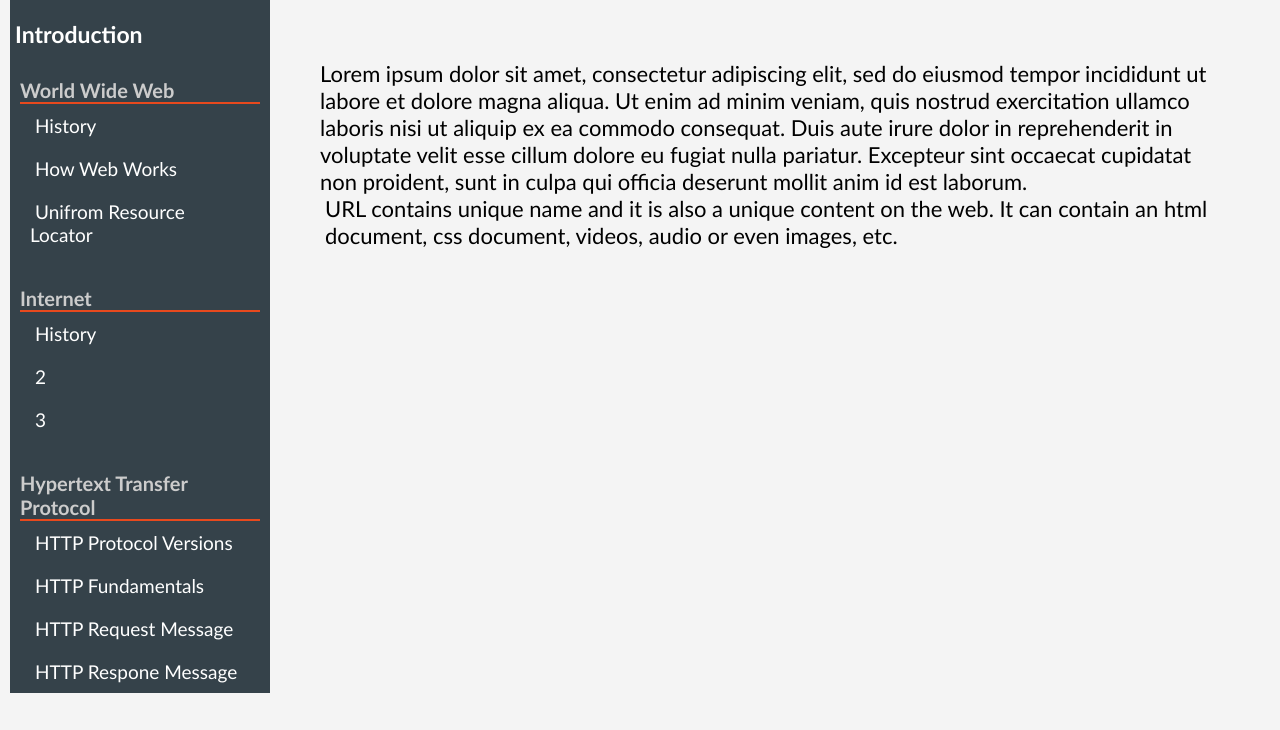
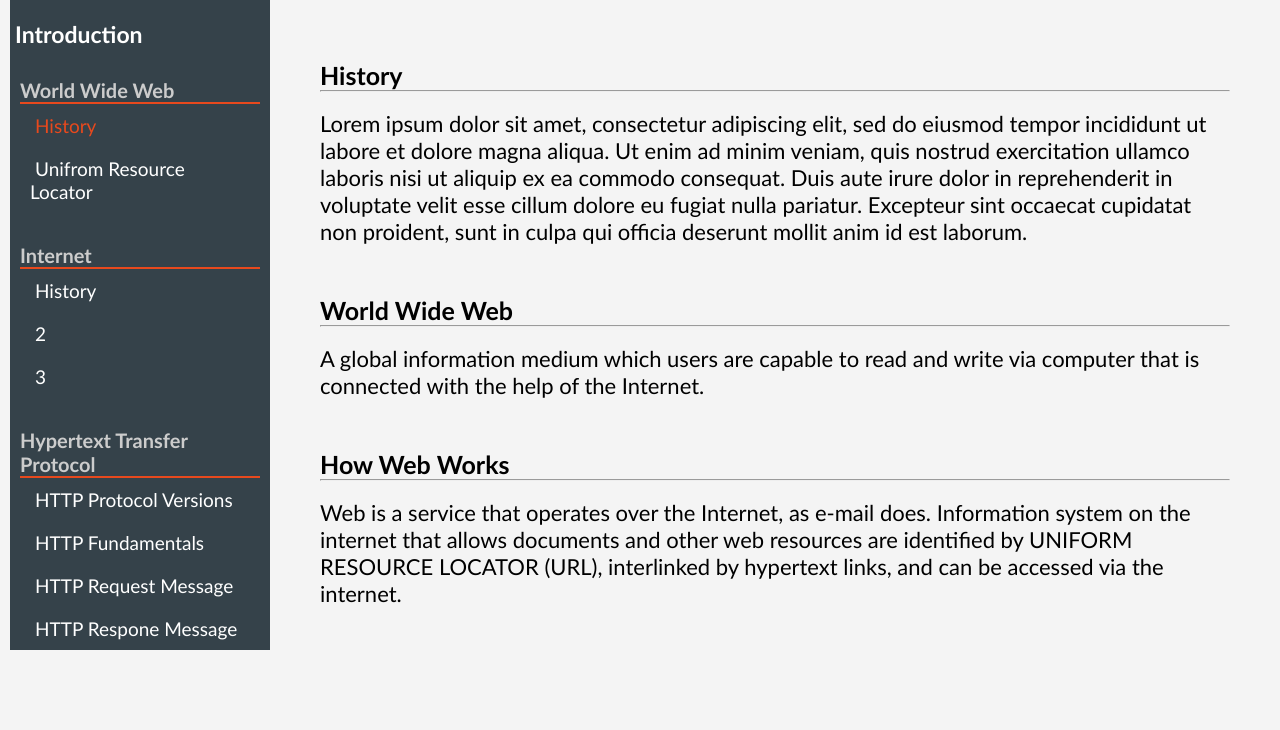
Before and after one commit to 2153589/Webtek-ShortTerm, a PHP site: page /pages/intro.html in a window 1280 px wide. Shown: the part 70-800 px from the top of the page. Run offline with PHP 8.4, Linux system fonts and the light colour scheme.

Commit message:
Added contents about web

```diff
--- a/webtech mockups/css/intro.css
+++ b/webtech mockups/css/intro.css
@@ -61,6 +61,7 @@
 
 #contents p{
   font-size: 22px;
+  padding-bottom: 50px;
 }
 
 #contents li{
--- a/webtech mockups/pages/intro.html
+++ b/webtech mockups/pages/intro.html
@@ -67,8 +67,7 @@
             <div class="topic-box">
                 <h3>World Wide Web</h3>
                 <ul>
-                    <li><a href="">History</a></li>
-                    <li><a href="">How Web Works</a></li>
+                    <li class="active"><a href="">History</a></li>
                     <li><a href="url.html">Unifrom Resource Locator</a></li>
                 </ul>
             </div>
@@ -95,15 +94,27 @@
         </section>
 
        <section id="contents">
+           <h3>History</h3>
+           <hr>
+           <br>
            <p>
             Lorem ipsum dolor sit amet, consectetur adipiscing elit, sed do eiusmod tempor incididunt ut labore et dolore magna aliqua. Ut enim ad minim veniam, quis nostrud exercitation ullamco laboris nisi ut aliquip ex ea commodo consequat. Duis aute irure dolor in reprehenderit in voluptate velit esse cillum dolore eu fugiat nulla pariatur. Excepteur sint occaecat cupidatat non proident, sunt in culpa qui officia deserunt mollit anim id est laborum.
             </p>
 
-            <div id="url">
-                    <p>
-                        URL contains unique name and it is also a unique content on the web. It can contain an html document, css document, videos, audio or even images, etc.
-                    </p>
-            </div>
+
+            <h3>World Wide Web</h3>
+            <hr>
+            <br>
+            <p>
+                    A global information medium which users are capable to read and write via computer that is connected with the help of the Internet.
+            </p>
+
+            <h3>How Web Works</h3>
+            <hr>
+            <br>
+            <p>
+                    Web is a service that operates over the Internet, as e-mail does. Information system on the internet that allows documents and other web resources are identified by UNIFORM RESOURCE LOCATOR (URL), interlinked by hypertext links, and can be accessed via the internet.
+            </p>
        </section>
 
 
--- a/webtech mockups/pages/url.html
+++ b/webtech mockups/pages/url.html
@@ -64,8 +64,7 @@
                     <div class="topic-box">
                         <h3>World Wide Web</h3>
                         <ul>
-                            <li><a href="">History</a></li>
-                            <li><a href="">How Web Works</a></li>
+                            <li><a href="intro.html">History</a></li>
                             <li class="active"><a href="url.html" >Unifrom Resource Locator</a></li>
                         </ul>
                     </div>
```
